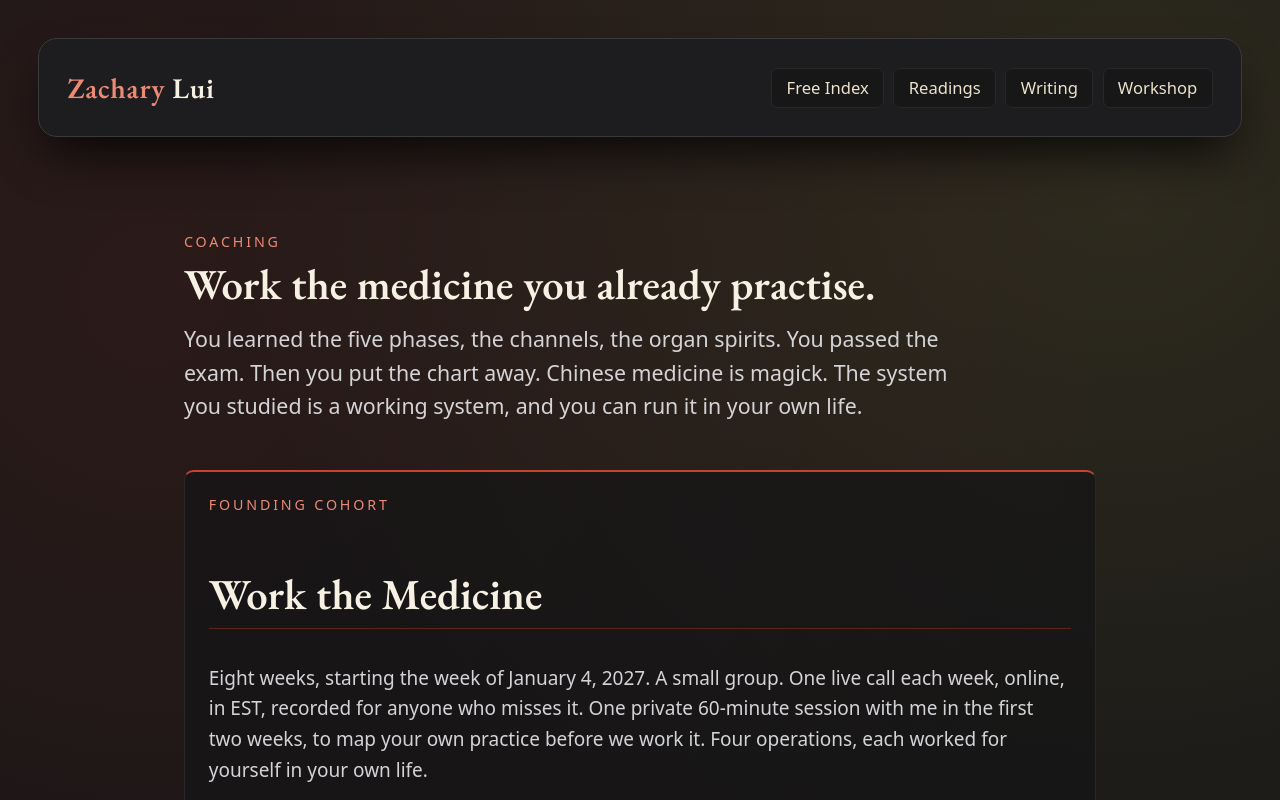
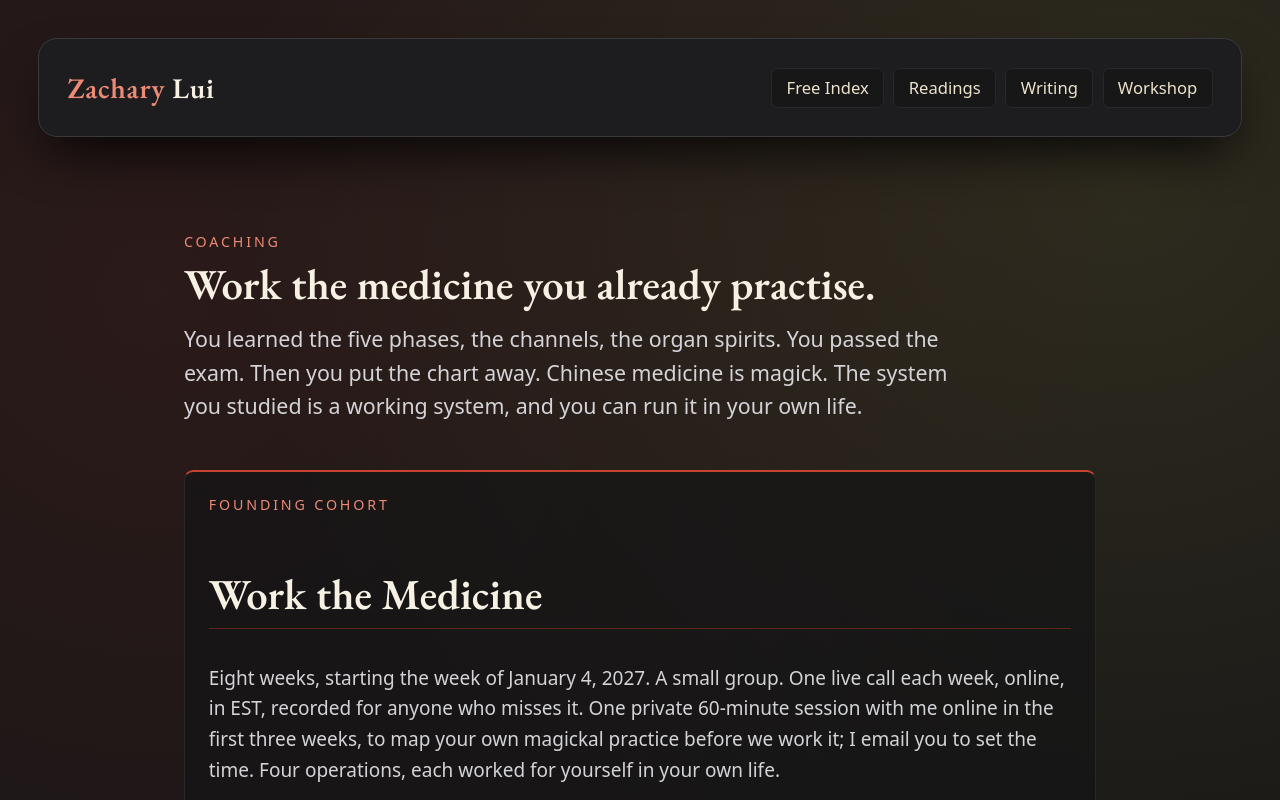
Before and after one commit to TAOWZL/zacharylui.ca, a Next.js app: page /coaching in a window 1280 px wide. Shown: the top 800 px of the page. Built offline with nearby package versions, Linux system fonts and the light colour scheme.

Commit message:
Coaching: private session wording per council round 1
Co-Authored-By: Claude Opus 5.5 <noreply@anthropic.com>
Claude-Session: https://claude.ai/code/session_01UhdAm5WFXUFB1qL2s5yFff

```diff
--- a/app/coaching/page.tsx
+++ b/app/coaching/page.tsx
@@ -46,8 +46,8 @@ export default function CoachingPage() {
         <h2 className="heading-2 mt-2">Work the Medicine</h2>
         <p className="mt-3 leading-relaxed text-zinc-300">
           Eight weeks, starting the week of January 4, 2027. A small group. One live call each week, online, in EST, recorded for
-          anyone who misses it. One private 60-minute session with me in the first two weeks, to map your own practice
-          before we work it. Four operations, each worked for yourself in your own life.
+          anyone who misses it. One private 60-minute session with me online in the first three weeks, to map your own
+          magickal practice before we work it; I email you to set the time. Four operations, each worked for yourself in your own life.
         </p>
         <ul className="mt-5 grid grid-cols-1 gap-2">
           {WEEKS.map(([name, detail]) => (
```
